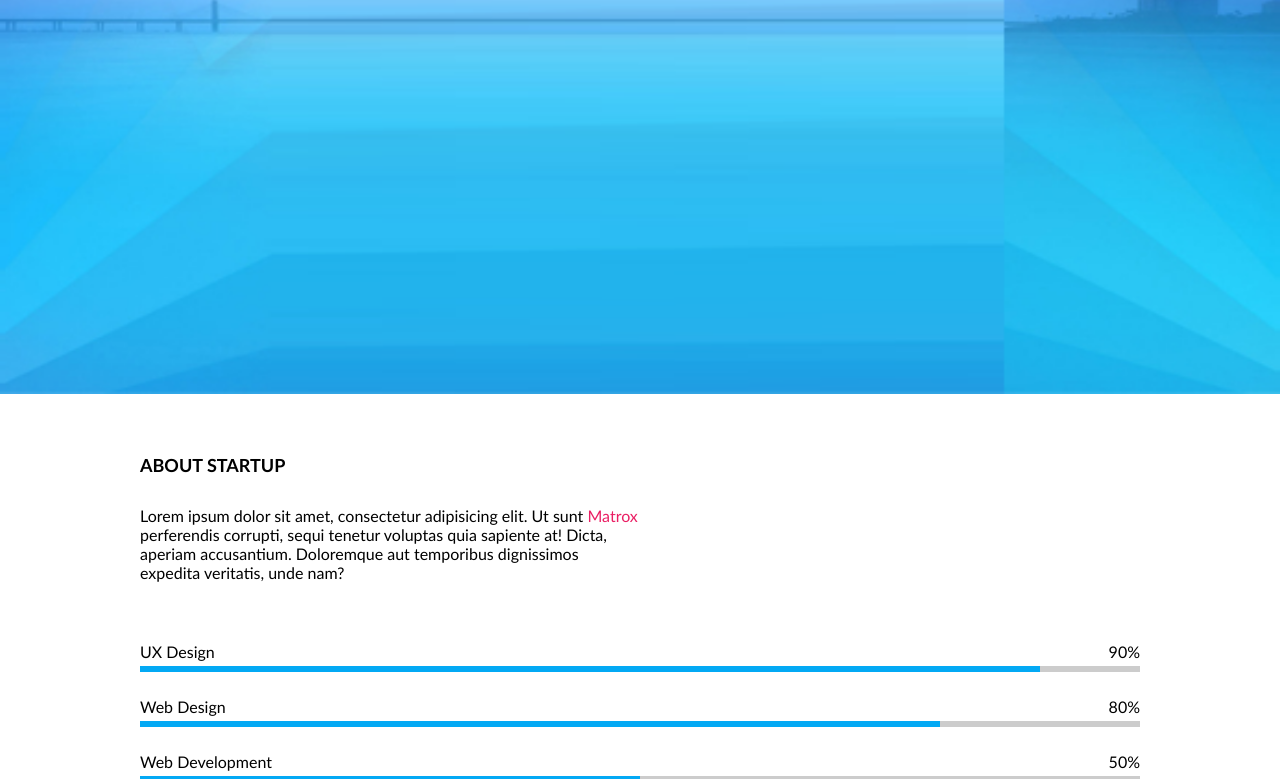
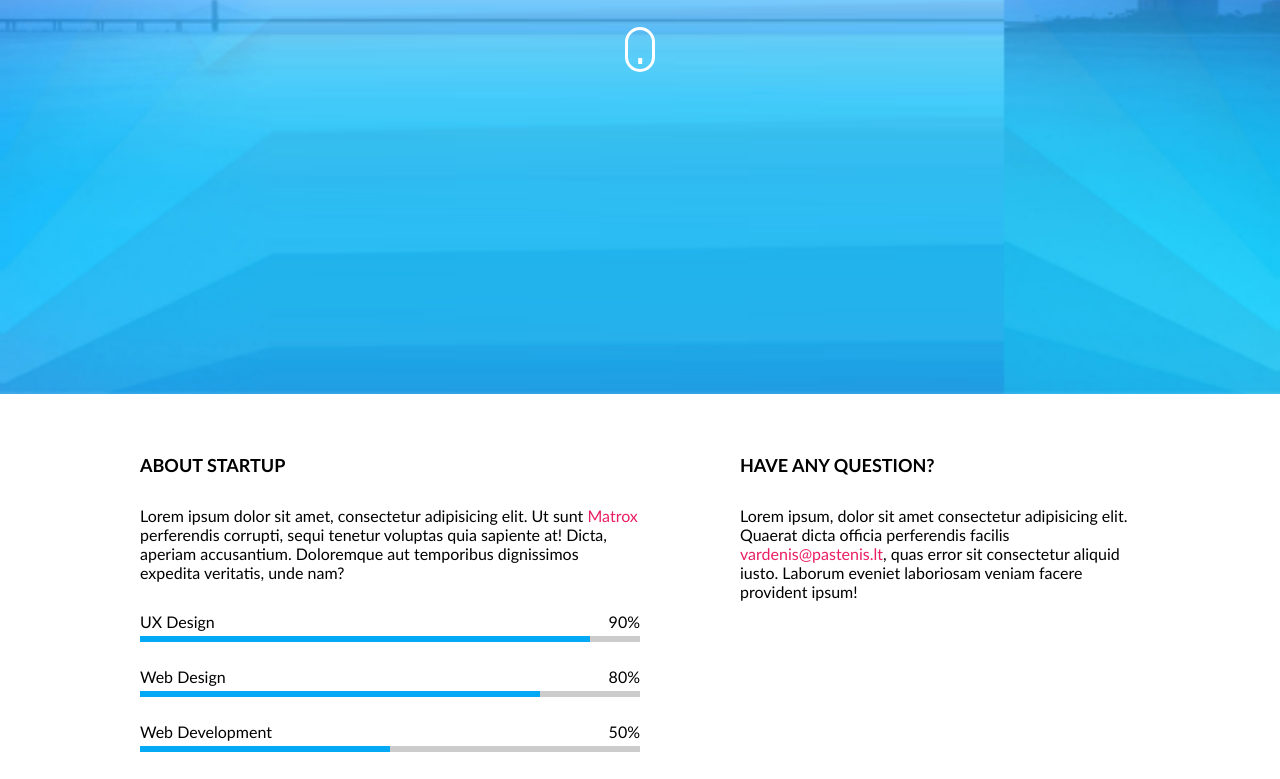
Before and after one commit to domukasm/04-coming-soon, a website: page index.html in a window 1280 px wide. Shown: the part 406-1185 px from the top of the page. Drawn offline with Linux system fonts and the light colour scheme.

Commit message:
Mouse added , fixed startup container

```diff
--- /dev/null
+++ b/css/components/mouse.css
@@ -0,0 +1,31 @@
+.mouse {
+    font-size: 3px;
+    width: 10em;
+    height: 15em;
+    border: 1em solid #fff;
+    border-radius: 5em;
+    position: relative;
+}
+.mouse::before {
+    content: '';
+    display: block;
+    width: 1.2em;
+    height: 2em;
+    position: absolute;
+    top: 2.5em;
+    left: 50%;
+    transform: translateX(-50%);
+    background-color: #fff;
+    animation-name: scroll;
+    animation-duration: 1.3s;
+    animation-iteration-count: infinite;
+}
+
+@keyframes scroll {
+    0% {
+        top: 2.5em;
+    }
+    100% {
+        top: 9.5em;
+    }
+}
--- a/index.html
+++ b/index.html
@@ -1,17 +1,17 @@
 <!DOCTYPE html>
 <html lang="en">
+
 <head>
     <meta charset="UTF-8">
     <meta http-equiv="X-UA-Compatible" content="IE=edge">
     <meta name="viewport" content="width=device-width, initial-scale=1.0">
-    <title>Coming Soon</title>
+    <title>Coming soon</title>
     <link rel="shortcut icon" href="./favicon.ico" type="image/x-icon">
     <link rel="apple-touch-icon" sizes="180x180" href="./favicon/apple-touch-icon.png">
     <link rel="icon" type="image/png" sizes="32x32" href="./favicon/favicon-32x32.png">
     <link rel="icon" type="image/png" sizes="16x16" href="./favicon/favicon-16x16.png">
     <link rel="manifest" href="./favicon/site.webmanifest">
     <link rel="mask-icon" href="./favicon/safari-pinned-tab.svg" color="#5bbad5">
-    <link rel="shortcut icon" href="./favicon.ico" type="image/x-icon">
     <meta name="msapplication-TileColor" content="#da532c">
     <meta name="theme-color" content="#ffffff">
     <!-- base -->
@@ -21,10 +21,12 @@
     <link rel="stylesheet" href="./css/3rd-party/font-awesome.min.css">
     <!-- components -->
     <link rel="stylesheet" href="./css/components/clock.css">
+    <link rel="stylesheet" href="./css/components/mouse.css">
     <link rel="stylesheet" href="./css/components/progress-bar.css">
     <!-- pages -->
     <link rel="stylesheet" href="./css/pages/home.css">
 </head>
+
 <body>
     <section class="container hero bg-blue">
         <div class="short-row">
@@ -49,6 +51,7 @@
                     <div class="label">Seconds</div>
                 </div>
             </div>
+            <div class="mouse"></div>
         </div>
     </section>
 
@@ -57,8 +60,7 @@
             <div class="column">
                 <h2 class="section-title">About startup</h2>
                 <p class="section-description">Lorem ipsum dolor sit amet, consectetur adipisicing elit. Ut sunt <a href="#">Matrox</a> perferendis corrupti, sequi tenetur voluptas quia sapiente at! Dicta, aperiam accusantium. Doloremque aut temporibus dignissimos expedita veritatis, unde nam?</p>
-            </div>
-            <div class="progress-bar-list">
+                <div class="progress-bar-list">
                     <div class="progress-bar">
                         <div class="top">
                             <div class="label">UX Design</div>
@@ -86,12 +88,15 @@
                             <div class="bar" style="width: 50%;"></div>
                         </div>
                     </div>
+                </div>
+            </div>
             <div class="column right">
                 <h2 class="section-title">Have any question?</h2>
                 <p class="section-description">Lorem ipsum, dolor sit amet consectetur adipisicing elit. Quaerat dicta officia perferendis facilis <a href="mailto:vardenis@pastenis.lt">vardenis@pastenis.lt</a>, quas error sit consectetur aliquid iusto. Laborum eveniet laboriosam veniam facere provident ipsum!</p>
             </div>
         </div>
     </section>
+
     <footer class="container bg-blue">
         <div class="row">
             <div class="socials">
@@ -114,7 +119,7 @@
             </div>
             <p class="footer-description">Lorem ipsum dolor sit amet consectetur adipisicing elit. Quia repellendus quae praesentium, dolorum earum sed beatae. Impedit laborum ab itaque ea et facilis cum, exercitationem fugit ipsum, necessitatibus dolores cupiditate.</p>
         </div>
-            </footer>
+    </footer>
+</body>
 
-</body>
 </html>
```
